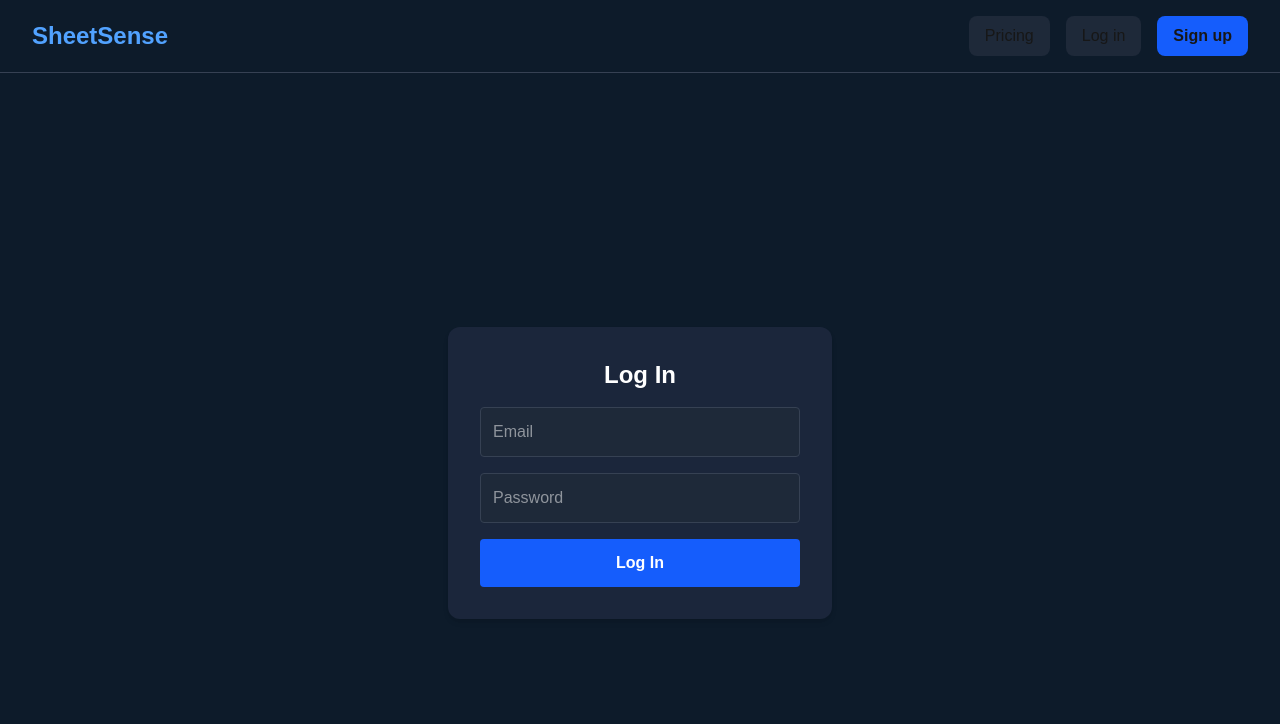
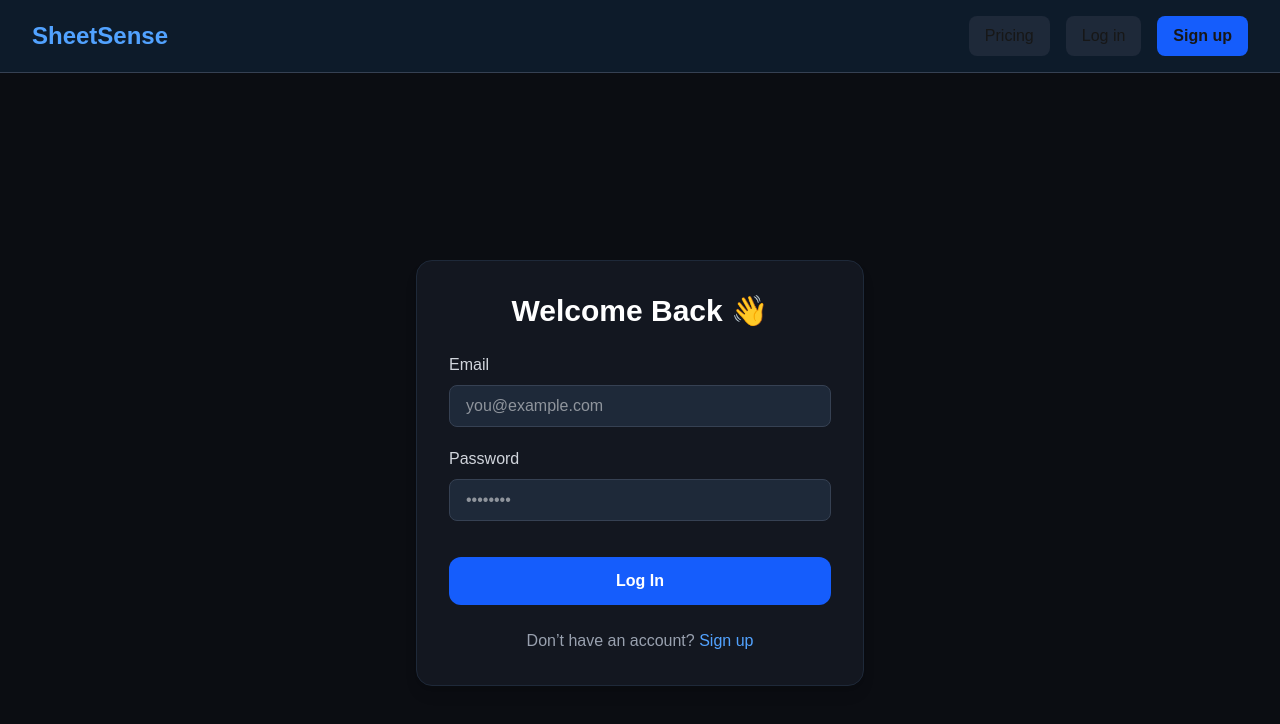
Before and after one commit to Peanut1395/sheetsense-frontend, a Next.js app: page /login in a window 1280 px wide. Shown: the top 724 px of the page. Built offline with nearby package versions, Linux system fonts and the light colour scheme; no server answers.

Commit message:
Initial FastAPI backend for SheetSense

```diff
--- a/src/app/login/page.tsx
+++ b/src/app/login/page.tsx
@@ -1,17 +1,23 @@
 "use client";
 
 import { useState } from "react";
-import { supabase } from "@/utils/supabaseClient";
-import toast from "react-hot-toast";
+import { createClient } from "@supabase/supabase-js";
 import { useRouter } from "next/navigation";
+import Link from "next/link";
+import toast, { Toaster } from "react-hot-toast";
 
-export default function LoginPage() {
+const supabase = createClient(
+  process.env.NEXT_PUBLIC_SUPABASE_URL!,
+  process.env.NEXT_PUBLIC_SUPABASE_ANON_KEY!
+);
+
+export default function Login() {
+  const router = useRouter();
   const [email, setEmail] = useState("");
   const [password, setPassword] = useState("");
   const [loading, setLoading] = useState(false);
-  const router = useRouter();
 
-  const handleLogin = async (e: React.FormEvent) => {
+  async function handleLogin(e: React.FormEvent) {
     e.preventDefault();
     setLoading(true);
 
@@ -21,49 +27,63 @@ export default function LoginPage() {
     });
 
     if (error) {
-      toast.error("Invalid login credentials");
-      setLoading(false);
-      return;
+      toast.error(error.message);
+    } else if (data?.user) {
+      toast.success("✅ Logged in successfully!");
+      router.push("/dashboard");
+    } else {
+      toast.error("Login failed. Please check your credentials.");
     }
 
-    toast.success("Welcome back!");
-    router.push("/");
-  };
+    setLoading(false);
+  }
 
   return (
-    <div className="min-h-screen flex items-center justify-center bg-[#0d1b2a] text-white">
-      <form
-        onSubmit={handleLogin}
-        className="bg-[#1b263b] p-8 rounded-xl shadow-md w-96 space-y-4"
-      >
-        <h2 className="text-2xl font-bold text-center">Log In</h2>
-
+    <div className="min-h-screen flex flex-col justify-center items-center bg-[#0b0d12] text-white px-6">
+      <Toaster position="top-right" />
+      <div className="w-full max-w-md bg-[#131720] border border-gray-800 rounded-2xl p-8 shadow-lg">
+        <h1 className="text-3xl font-bold mb-6 text-center">Welcome Back 👋</h1>
+        <form onSubmit={handleLogin} className="space-y-5">
+          <div>
+            <label className="block text-gray-300 mb-2">Email</label>
             <input
               type="email"
-          placeholder="Email"
               value={email}
               onChange={(e) => setEmail(e.target.value)}
               required
-          className="w-full p-3 rounded bg-gray-800 border border-gray-700 text-white"
+              className="w-full px-4 py-2 rounded-lg bg-gray-800 border border-gray-700 focus:ring-2 focus:ring-blue-500 outline-none"
+              placeholder="you@example.com"
             />
+          </div>
 
+          <div>
+            <label className="block text-gray-300 mb-2">Password</label>
             <input
               type="password"
-          placeholder="Password"
               value={password}
               onChange={(e) => setPassword(e.target.value)}
               required
-          className="w-full p-3 rounded bg-gray-800 border border-gray-700 text-white"
+              className="w-full px-4 py-2 rounded-lg bg-gray-800 border border-gray-700 focus:ring-2 focus:ring-blue-500 outline-none"
+              placeholder="••••••••"
             />
+          </div>
 
           <button
             type="submit"
             disabled={loading}
-          className="w-full bg-blue-600 hover:bg-blue-500 py-3 rounded font-semibold transition disabled:opacity-50"
+            className="w-full py-3 mt-4 bg-blue-600 hover:bg-blue-500 font-semibold rounded-xl transition disabled:opacity-50"
           >
             {loading ? "Logging in..." : "Log In"}
           </button>
         </form>
+
+        <p className="text-gray-400 text-center mt-6">
+          Don’t have an account?{" "}
+          <Link href="/signup" className="text-blue-400 hover:underline">
+            Sign up
+          </Link>
+        </p>
+      </div>
     </div>
   );
 }
--- a/src/app/signup/page.tsx
+++ b/src/app/signup/page.tsx
@@ -1,7 +1,8 @@
 "use client";
 
-import { useState } from "react";
+import { useState, useEffect } from "react";
 import { createClient } from "@supabase/supabase-js";
+import { useRouter } from "next/navigation";
 import toast, { Toaster } from "react-hot-toast";
 
 const supabase = createClient(
@@ -10,16 +11,23 @@ const supabase = createClient(
 );
 
 export default function SignUpPage() {
+  const router = useRouter();
   const [email, setEmail] = useState("");
   const [password, setPassword] = useState("");
   const [loading, setLoading] = useState(false);
+
+  // 🔹 Redirect logged-in users straight to dashboard
+  useEffect(() => {
+    supabase.auth.getUser().then(({ data: { user } }) => {
+      if (user) router.push("/dashboard");
+    });
+  }, [router]);
 
   async function handleSignup(e: React.FormEvent) {
     e.preventDefault();
     setLoading(true);
 
     try {
-      // Step 1️⃣ — Attempt sign-up
       const { data, error } = await supabase.auth.signUp({
         email: email.trim().toLowerCase(),
         password,
@@ -29,17 +37,17 @@ export default function SignUpPage() {
         },
       });
 
-      // Step 2️⃣ — Handle specific Supabase error cases
+      // Handle specific Supabase cases
       if (error) {
         const msg = error.message.toLowerCase();
 
         if (
           msg.includes("user already registered") ||
           msg.includes("already exists") ||
-          msg.includes("email") && msg.includes("exists")
+          (msg.includes("email") && msg.includes("exists"))
         ) {
           toast.error("⚠️ This email already has an account. Redirecting to login...");
-          setTimeout(() => (window.location.href = "/login"), 2000);
+          setTimeout(() => router.push("/login"), 2000);
           return;
         }
 
@@ -47,18 +55,16 @@ export default function SignUpPage() {
         return;
       }
 
-      // Step 3️⃣ — Handle case when no user returned but no error (Supabase bug)
       if (!data?.user) {
         toast.error("⚠️ This email already has an account. Redirecting to login...");
-        setTimeout(() => (window.location.href = "/login"), 2000);
+        setTimeout(() => router.push("/login"), 2000);
         return;
       }
 
-      // Step 4️⃣ — Normal first-time signup
       toast.success("✅ Verification email sent! Please check your inbox.");
       setEmail("");
       setPassword("");
-      setTimeout(() => (window.location.href = "/login"), 5000);
+      setTimeout(() => router.push("/login"), 5000);
     } catch (err: any) {
       console.error("Signup error:", err);
       toast.error("Unexpected error occurred. Try again later.");
@@ -102,7 +108,8 @@ export default function SignUpPage() {
           Create Your Account
         </h1>
         <p className="text-gray-400 mb-8 text-sm">
-          Join SheetSense and start cleaning your data effortlessly.
+          Join <span className="text-blue-400 font-semibold">SheetSense</span> and
+          start cleaning your data effortlessly.
         </p>
 
         <input
--- a/src/components/Upload.tsx
+++ b/src/components/Upload.tsx
@@ -2,6 +2,7 @@
 
 import { useRef, useState, useEffect } from "react";
 import { createClient } from "@supabase/supabase-js";
+import { useRouter } from "next/navigation";
 import toast, { Toaster } from "react-hot-toast";
 
 const supabase = createClient(
@@ -10,6 +11,7 @@ const supabase = createClient(
 );
 
 export default function Upload() {
+  const router = useRouter();
   const inputRef = useRef<HTMLInputElement | null>(null);
   const [file, setFile] = useState<File | null>(null);
   const [loading, setLoading] = useState(false);
@@ -39,11 +41,14 @@ export default function Upload() {
     placeholder: "Unknown",
   });
 
-  // 🔹 Fetch plan + usage count
+  // 🔹 Auth check + fetch user usage
   async function fetchUserUsage() {
     try {
       const { data: { user }, error } = await supabase.auth.getUser();
-      if (error || !user) return;
+      if (error || !user) {
+        router.push("/login");
+        return;
+      }
 
       const { data, error: dbError } = await supabase
         .from("users")
@@ -104,7 +109,7 @@ export default function Upload() {
 
     const { data: { user }, error } = await supabase.auth.getUser();
     if (error || !user) {
-      toast.error("You must be logged in to clean files.");
+      router.push("/login");
       return;
     }
 
@@ -132,10 +137,10 @@ export default function Upload() {
     fd.append("fill_value", options.placeholder || "Unknown");
 
     try {
-      const res = await fetch("https://sheetsense-backend.onrender.com/clean", {
-        method: "POST",
-        body: fd,
-      });
+      const res = await fetch(
+        `${process.env.NEXT_PUBLIC_BACKEND_URL || "https://sheetsense-backend.onrender.com"}/clean`,
+        { method: "POST", body: fd }
+      );
 
       if (!res.ok) {
         const errText = await res.text();
@@ -170,6 +175,7 @@ export default function Upload() {
       const blob = await res.blob();
       const url = URL.createObjectURL(blob);
 
+      // Extract filename from headers
       const cd = res.headers.get("Content-Disposition");
       let filename = `cleaned_${file.name}`;
       if (cd) {
@@ -183,7 +189,7 @@ export default function Upload() {
       // 🔁 Refresh usage info from Supabase for live accuracy
       await fetchUserUsage();
 
-      // ✅ Show clean success toast (with safe fallback)
+      // ✅ Success toast with safe fallback if headers missing
       const safeUsage =
         newUsage && newLimit
           ? `Usage: ${newUsage}/${newLimit} (${newPlan})`
@@ -247,7 +253,7 @@ export default function Upload() {
           {limit && (
             <div className="w-full bg-gray-800 rounded-full h-2 mt-2">
               <div
-                className={`h-2 rounded-full ${
+                className={`h-2 rounded-full transition-all duration-500 ${
                   plan === "pro"
                     ? "bg-blue-500"
                     : plan === "business"
@@ -263,7 +269,7 @@ export default function Upload() {
         </div>
       )}
 
-      {/* Upload Box */}
+      {/* Upload box */}
       <div
         onClick={() => inputRef.current?.click()}
         onDragOver={(e) => {
@@ -305,7 +311,7 @@ export default function Upload() {
         />
       </div>
 
-      {/* Cleaning Options */}
+      {/* Cleaning Options Grid */}
       {file && (
         <>
           <div className="grid grid-cols-1 md:grid-cols-2 gap-6 w-full">
```
Also changed, not shown: src/app/dashboard/page.tsx (+47 -12 lines). Lines whose indentation alone changed are shown as unchanged.
